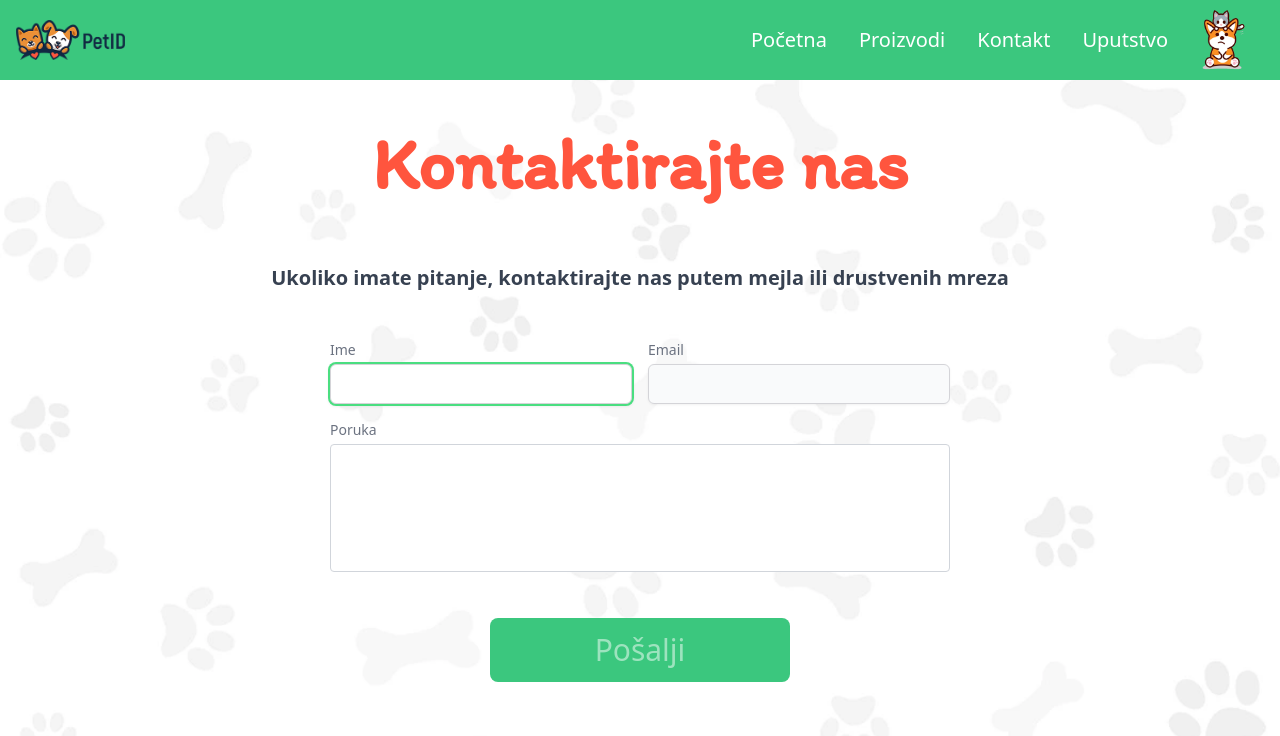
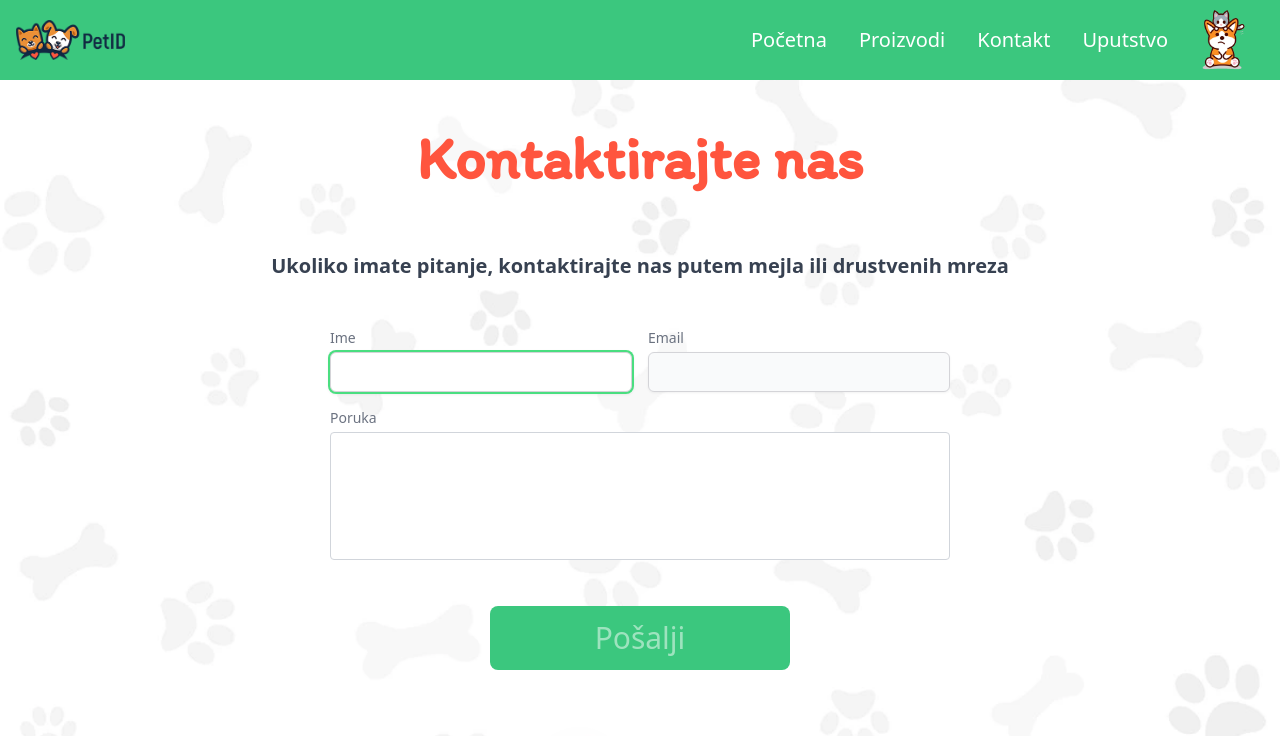
Before and after one commit to alexdevranger/pet-id.rs, a React (Create React App) app: page /kontakt in a window 1280 px wide. Shown: the top 736 px of the page. Built offline with nearby package versions, Linux system fonts and the light colour scheme.

Commit message:
create new scrollbar

```diff
--- a/src/App.css
+++ b/src/App.css
@@ -6,7 +6,7 @@
 } */
 
 h1, h2 {
-  font-family: 'Itim', cursive;
+  font-family: 'Itim', cursive !important;
 }
 p {
     font-size: 20px;
@@ -319,3 +319,24 @@ hr:after {
     visibility: visible;
   }
 }
+/* width */
+::-webkit-scrollbar {
+  width: 12px;
+}
+
+/* Track */
+::-webkit-scrollbar-track {
+  box-shadow: inset 0 0 5px grey;
+  border-radius: 10px;
+}
+
+/* Handle */
+::-webkit-scrollbar-thumb {
+  background: #969696;
+  border-radius: 7px;
+}
+
+/* Handle on hover */
+::-webkit-scrollbar-thumb:hover {
+  background: #525252;
+}
--- a/src/components/ContactUs.js
+++ b/src/components/ContactUs.js
@@ -120,7 +120,7 @@ const ContactUs = () => {
         <div className="container px-5 pt-12 mx-auto">
           {korak === 1 && (
             <div className="flex flex-col text-center w-full mb-12">
-              <h1 className="text-2xl sm:text-5xl md:text-5xl lg:text-6xl xl:text-7xl font-bold pb-8 mt-12 sm:mt-0 text-center text-[#FF553E]">
+              <h1 className="text-5xl sm:text-6xl font-bold pb-8 mt-12 sm:mt-0 text-center text-[#FF553E]">
                 Kontaktirajte nas
               </h1>
               <p className="pt-8 font-bold text-xl sm:text-xl md:text-xl lg:text-xl text-center">
--- a/src/components/Uputstvo.js
+++ b/src/components/Uputstvo.js
@@ -18,7 +18,7 @@ function Uputstvo() {
           backgroundSize: "100%",
         }}
       >
-        <div className="text-center mt-12 sm:mt-28">
+        <div className="text-center mt-12">
           <h1 className="text-5xl sm:text-6xl font-bold text-[#3BC77E] pb-[25px]">
             Uputstvo
           </h1>
```
